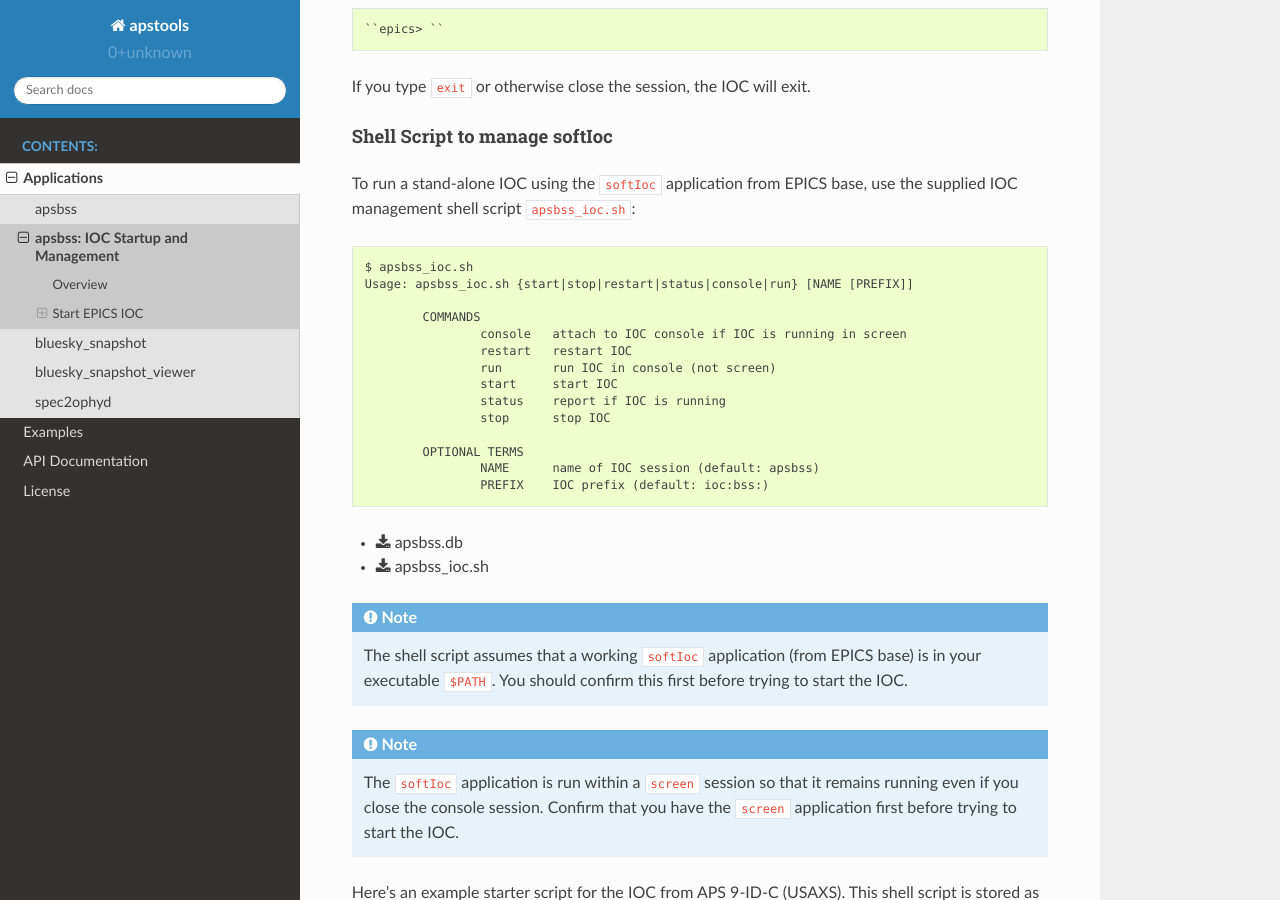
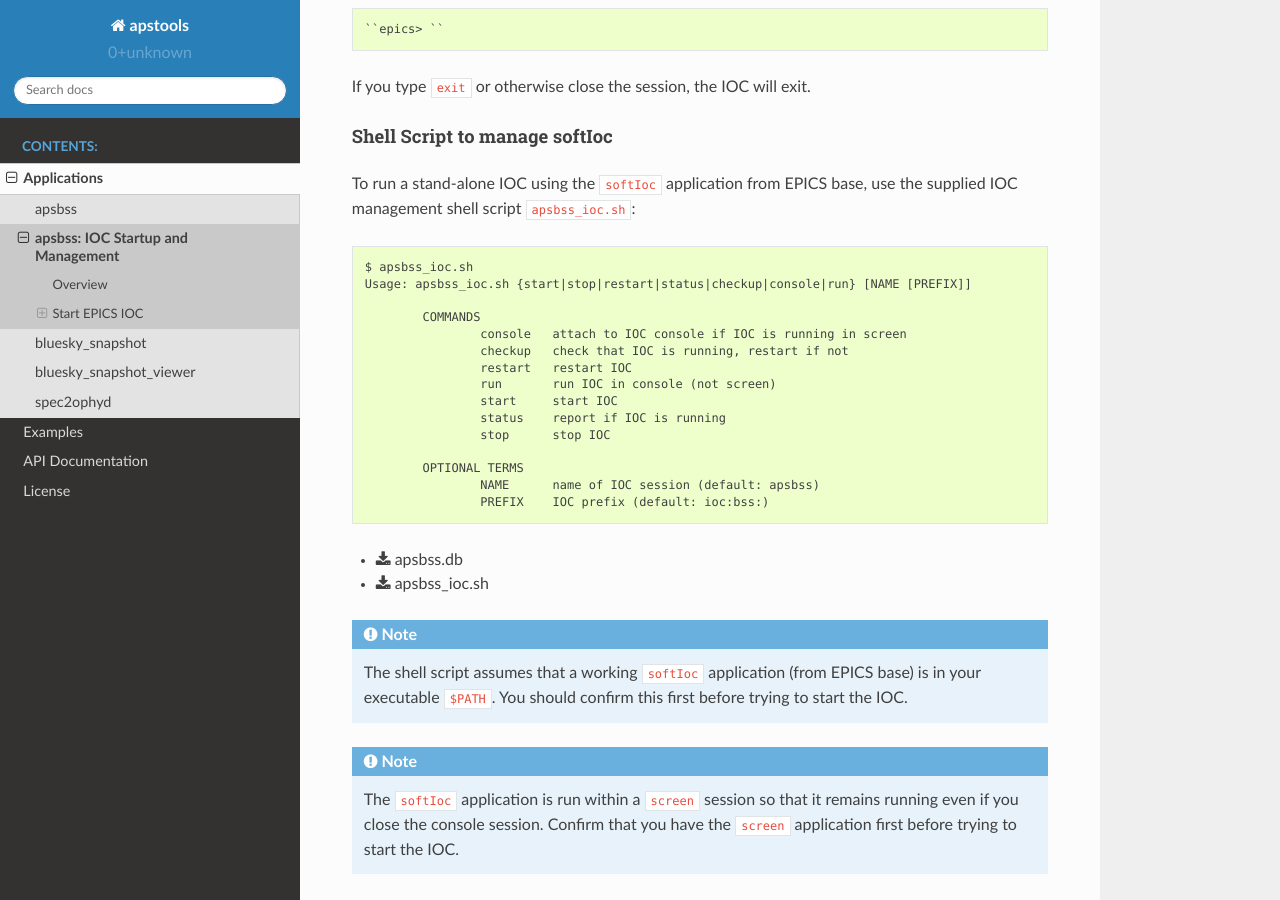
Before and after one commit to dogrecajb/apstools, a Sphinx documentation site: the page built from docs/source/applications/apsbss_ioc.rst, in a window 1280 px wide and 900 px high, scrolled down 2401 px. Built offline with Sphinx 7.4.7 and the Read the Docs theme 2.0.0, drawn with Linux system fonts in a browser that asks for light colours.

Commit message:
DOC IOC checkup feature

```diff
--- a/docs/source/applications/apsbss_ioc.rst
+++ b/docs/source/applications/apsbss_ioc.rst
@@ -141,10 +141,11 @@ from EPICS base, use the supplied IOC management shell script
 ``apsbss_ioc.sh``::
 
 	$ apsbss_ioc.sh
-	Usage: apsbss_ioc.sh {start|stop|restart|status|console|run} [NAME [PREFIX]]
+	Usage: apsbss_ioc.sh {start|stop|restart|status|checkup|console|run} [NAME [PREFIX]]
 
 		COMMANDS
 			console   attach to IOC console if IOC is running in screen
+			checkup   check that IOC is running, restart if not
 			restart   restart IOC
 			run       run IOC in console (not screen)
 			start     start IOC
```
Also changed, not shown: 1 other file.
